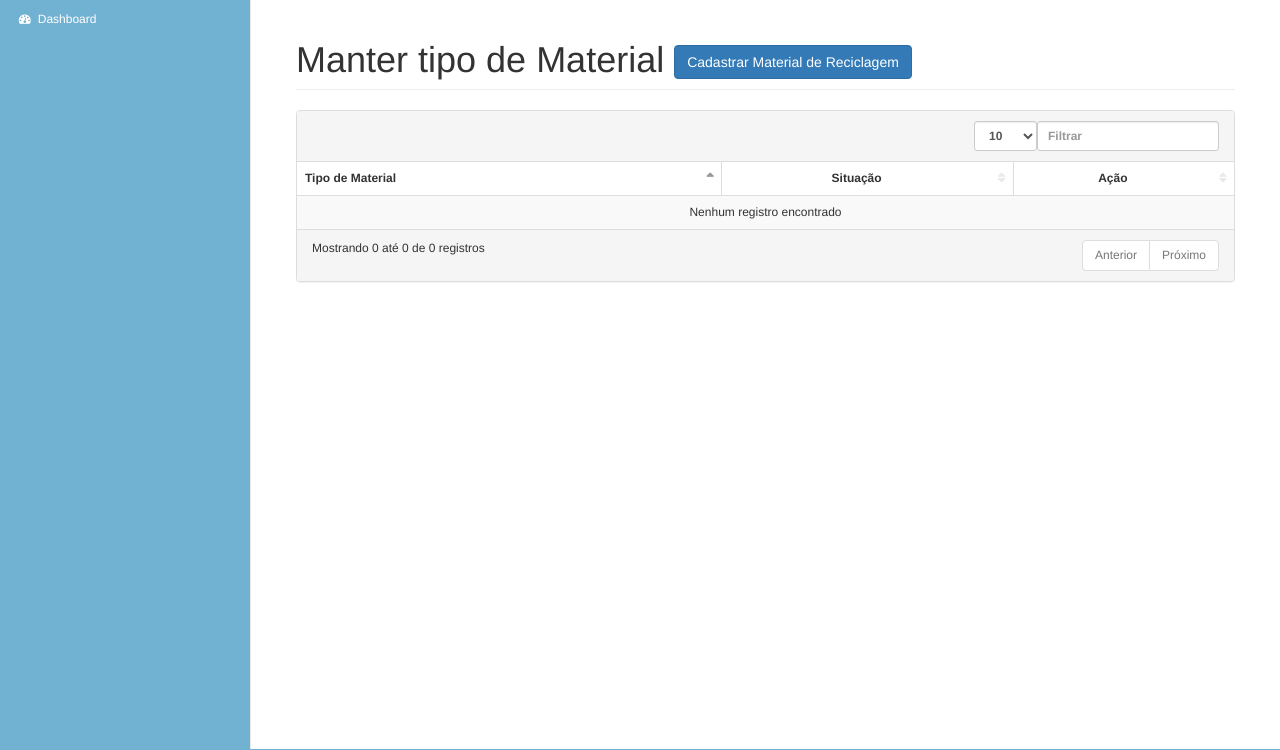
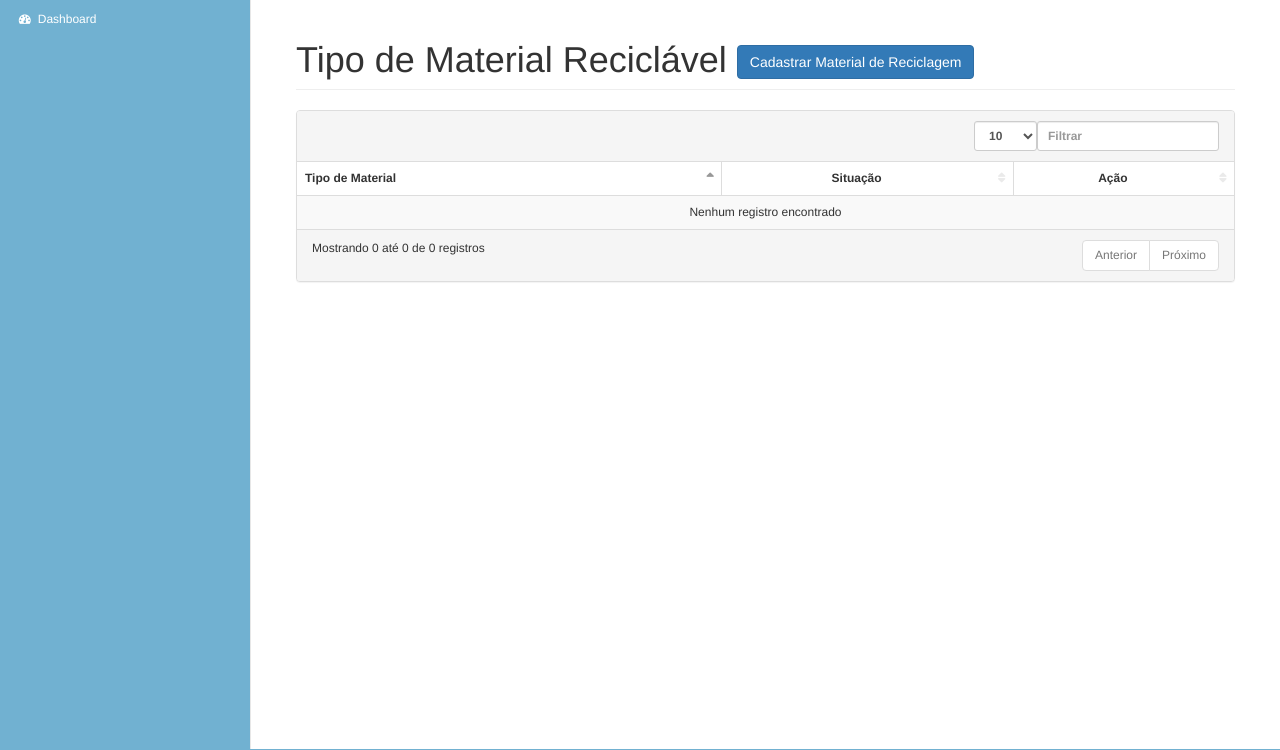
Before and after one commit to PedroCorreiaSena/SISREC, a Symfony app: template fonte/src/AdminBundle/Resources/views/TipoMaterial/listar.html.twig in a window 1280 px wide. Shown: the part 50-800 px from the top of the page. Run offline with Twig, Linux system fonts and the light colour scheme; the template is opened without the code that fills it, so the values that code supplies are empty; some libraries are stand-ins or nearby versions.

Commit message:
Fix #30 ; Fix #31

```diff
--- a/fonte/src/AdminBundle/Resources/views/Default/layout.html.twig
+++ b/fonte/src/AdminBundle/Resources/views/Default/layout.html.twig
@@ -86,22 +86,22 @@
                         </li>
                         <li>
                             <a href="{{ path('admin_tipomaterial_listar') }}">
-                                <i class="fa fa-cube fa-fw"></i> Manter tipo de Material Reciclável
+                                <i class="fa fa-cube fa-fw"></i> Tipo de Material Reciclável
                             </a>
                         </li>
                         <li>
                             <a href="{{ path('admin_material_listar') }}">
-                                <i class="fa fa-cube fa-fw"></i> Manter Material Reciclável
+                                <i class="fa fa-cube fa-fw"></i> Material Reciclável
                             </a>
                         </li>
                         <li>
                             <a href="{{ path('admin_tipogasto_listar') }}">
-                                <i class="fa fa-cube fa-fw"></i> Manter Tipo Gasto
+                                <i class="fa fa-cube fa-fw"></i> Tipo Gasto
                             </a>
                         </li>
                         <li>
                             <a href="{{ path('admin_gasto_listar') }}">
-                                <i class="fa fa-cube fa-fw"></i> Manter Gastos da Cooperativa
+                                <i class="fa fa-cube fa-fw"></i> Gastos da Cooperativa
                             </a>
                         </li>
                         <li>
--- a/fonte/src/AdminBundle/Resources/views/Gasto/listar.html.twig
+++ b/fonte/src/AdminBundle/Resources/views/Gasto/listar.html.twig
@@ -1,7 +1,7 @@
 {% extends "AdminBundle:Default:layout.html.twig" %}
 
 {% block titulo %}
-    Manter Gastos da Cooperativa
+    Gastos da Cooperativa
     <a href="{{ path('admin_gasto_manter', {
         'idGastos': 0
     }) }}" type="submit" class="btn btn-primary">Cadastrar Gasto da Cooperativa</a>
--- a/fonte/src/AdminBundle/Resources/views/Material/listar.html.twig
+++ b/fonte/src/AdminBundle/Resources/views/Material/listar.html.twig
@@ -1,7 +1,7 @@
 {% extends "AdminBundle:Default:layout.html.twig" %}
 
 {% block titulo %}
-    Manter Material Reciclável
+    Material Reciclável
     <a href="{{ path('admin_material_manter', {
         'idMaterial': 0
     }) }}" type="submit" class="btn btn-primary">Cadastrar Material de Reciclagem</a>
--- a/fonte/src/AdminBundle/Resources/views/TipoGasto/listar.html.twig
+++ b/fonte/src/AdminBundle/Resources/views/TipoGasto/listar.html.twig
@@ -1,7 +1,7 @@
 {% extends "AdminBundle:Default:layout.html.twig" %}
 
 {% block titulo %}
-    Manter Tipo de Gasto
+    Tipo de Gasto
     <a href="{{ path('admin_tipogasto_manter', {
         'idTpGasto': 0
     }) }}" type="submit" class="btn btn-primary">Cadastrar Tipo de Gasto</a>
--- a/fonte/src/AdminBundle/Resources/views/TipoMaterial/listar.html.twig
+++ b/fonte/src/AdminBundle/Resources/views/TipoMaterial/listar.html.twig
@@ -1,7 +1,7 @@
 {% extends "AdminBundle:Default:layout.html.twig" %}
 
 {% block titulo %}
-    Manter tipo de Material
+    Tipo de Material Reciclável
     <a href="{{ path('admin_tipomaterial_manter', {
         'idTpMaterial': 0
     }) }}" type="submit" class="btn btn-primary">Cadastrar Material de Reciclagem</a>
```
